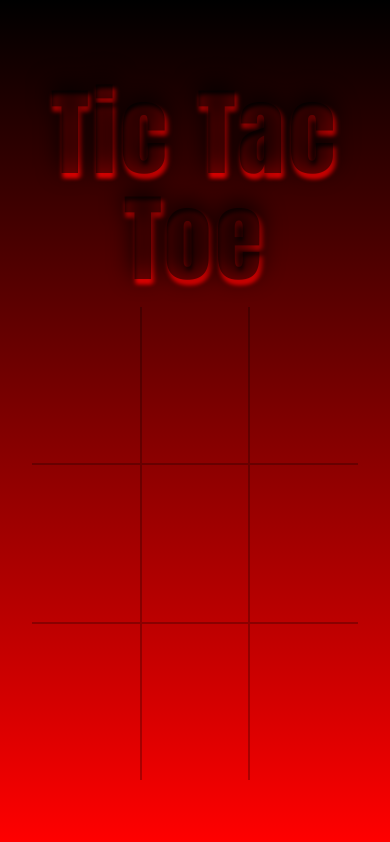
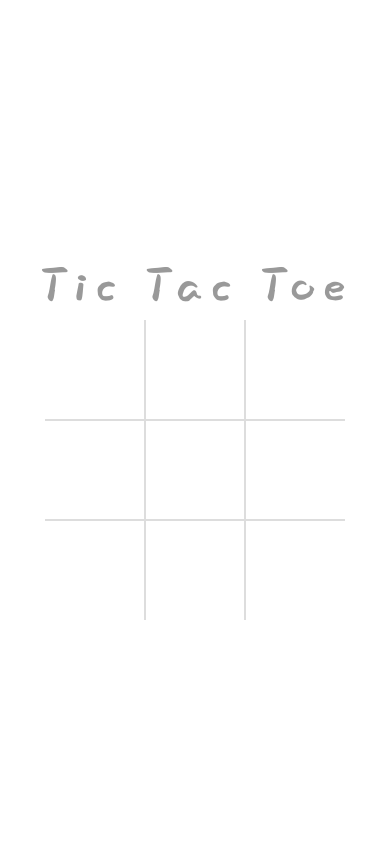
Before and after one commit to slaveofthecode/tictactoe-react-ts, a React (Vite) app: page / in a window 390 px wide. Built offline with nearby package versions, Linux system fonts and the light colour scheme.

Commit message:
New styles were applied

```diff
--- a/src/App.scss
+++ b/src/App.scss
@@ -1,7 +1,11 @@
+:root {
+	--box-size: 200px;
+}
+
 #root {
 	background: transparent;
 	width: 100%;
-	height: calc(100vh - (4rem * 2));
+	// height: calc(100vh - (4rem * 2));
 	color: #fff;
 	display: flex;
 	justify-content: center;
@@ -9,28 +13,27 @@
 	flex-direction: column;
 	max-width: 580px;
 	max-height: 720px;
-	margin: auto;
+	font-family: 'SlacksideOne-Regular';
 
 	> h1 {
-		font-size: 3.2em;
-		line-height: 1.1;
-		padding: 1rem;
-		width: 100%;
 		font-size: 6rem;
 		text-align: center;
-		color: #0001;
-		text-shadow: 0px -5px 24px #000,
-					 1px 5px 4px red;
+		color: rgba(0, 0, 0, 0.4);
 		letter-spacing: 4px;
-		animation: showText 5s ease-in-out forwards;
+		width: 100%;
+		/* text-shadow: 0px -5px 24px #000, 1px 5px 4px red;
+		animation: showText 5s ease-in-out forwards; */
 	}
 
 	> div {
 		display: grid;
 		place-items: center;
-		height: 100%;
-		grid-template-columns: repeat(3, 1fr);
+		height: fit-content;
+		// grid-template-columns: repeat(3, 1fr);
+		grid-template-columns: repeat(3, var(--box-size));
 		width: 100%;
+		align-content: center;
+    	justify-content: center;
 
 		&.blur {
 			filter: blur(3)
@@ -78,3 +81,42 @@
 					 4px 4px 4px rgba(255, 0, 0, 0.472);
 	}
 }
+
+@media (max-width: 720px) {
+	:root {
+		--box-size: 170px;
+	}
+	#root {
+		> div {
+			width: 90%;
+			// height: 90%;
+		}
+	}
+}
+
+@media (max-width: 580px) {
+	:root {
+		--box-size: 150px;
+	}
+	#root {
+		// height: calc(100vh - (4rem * 2) - 2rem);
+		> h1 {
+			font-size: 5rem;
+		}
+		> div {
+			width: 80%;
+			// height: 80%;
+		}
+	}
+}
+
+@media (max-width: 420px) {
+	:root {
+		--box-size: 100px;
+	}
+	#root {
+		> h1 {
+			font-size: 4rem;
+		}
+	}
+}
--- a/src/components/Grid/index.tsx
+++ b/src/components/Grid/index.tsx
@@ -1,4 +1,4 @@
-import Button from '../common/Button'
+import Cell from '../common/Cell';
 
 type Props = {
     grid: string[][],
@@ -12,7 +12,8 @@ const index = ({ grid, handleOnClick, isGameFinished} : Props) => {
         {
           grid.map((row: string[],indexRow: number ) => {
             return row.map( (cell, indexCol)=> (
-                <Button
+                <Cell
+                    key={`${indexRow}${indexCol}`}
                     id={`${indexRow}${indexCol}`}
                     text={cell}
                     onClick={()=>handleOnClick(indexRow,indexCol)}
--- a/src/components/common/Button/index.tsx
+++ b/src/components/common/Cell/index.tsx
@@ -10,7 +10,7 @@ const index = ({ id, onClick, text }: Props) => {
   return (
     <>
         <button
-            key={id}
+            id={id}
             className={styles.cell}
             onClick={onClick}
             disabled={!!text}
--- a/src/components/common/Button/style.module.scss
+++ b/src/components/common/Cell/style.module.scss
@@ -1,15 +1,17 @@
 .cell {
-    border: 1px solid #0004;
-    width: 100%;
-    height: 100%;
+    border: 1px solid #0002;
+    width: var(--box-size);
+    height: var(--box-size);
+    // max-width: 100%;
+    // max-height: 100%;
     font-size: 4rem;
+    color: #000;
     cursor: pointer;
-    text-shadow: 0px 0px 50px #000,
-                 5px 0px 50px #0007,
-                 -5px 0px 50px #0007,
-                 0px 5px 50px #0007,
-                 0px -5px 50px #0007;
-    font-family: 'SlacksideOne-Regular';
+    // text-shadow: 0px 0px 50px #000,
+    //              5px 0px 50px #0007,
+    //              -5px 0px 50px #0007,
+    //              0px 5px 50px #0007,
+    //              0px -5px 50px #0007;
 
     &:disabled {
         opacity: .75;
--- a/src/hooks/useWinner.ts
+++ b/src/hooks/useWinner.ts
@@ -14,7 +14,7 @@ const useWinner = () => {
 					result && setWinner(grid[i][0]);
 				}
 			}
-
+			console.log(result);
 			return result;
 		};
 
--- a/src/index.css
+++ b/src/index.css
@@ -11,15 +11,15 @@
 }
 
 body {
-	font-family: Impact, Haettenschweiler, "Arial Narrow Bold", sans-serif;
-	padding: 2rem;
+	/* font-family: Impact, Haettenschweiler, "Arial Narrow Bold", sans-serif; */
+	/* padding: 2rem; */
 	display: flex;
 	place-items: center;
 	align-items: center;
 	justify-content: center;
 	height: 100vh;
-	background: linear-gradient(to top, red, black),
-		linear-gradient(to bottom, black, red);
+	/* background: linear-gradient(to top, red, black),
+		linear-gradient(to bottom, black, red); */
 }
 
 @font-face {
```
